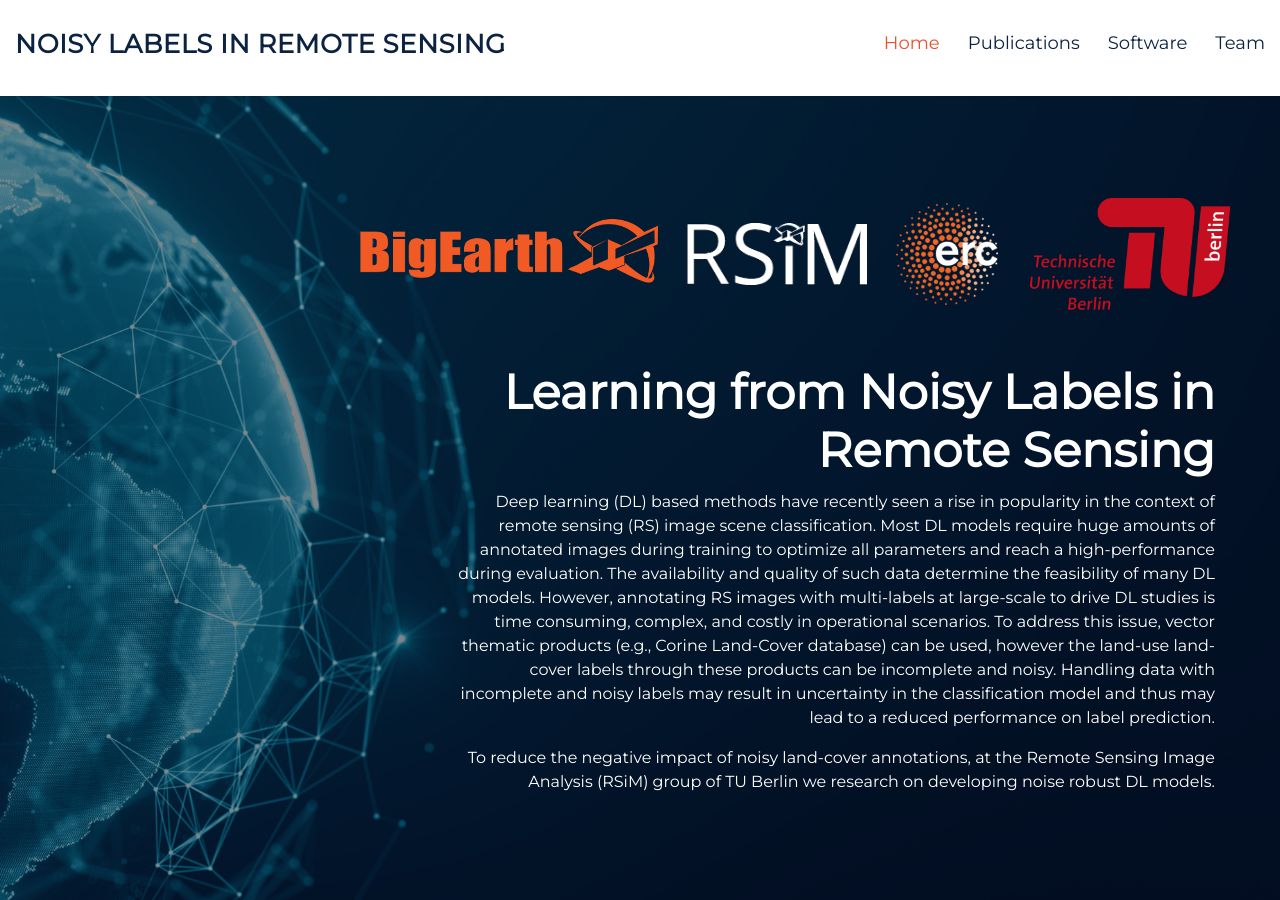
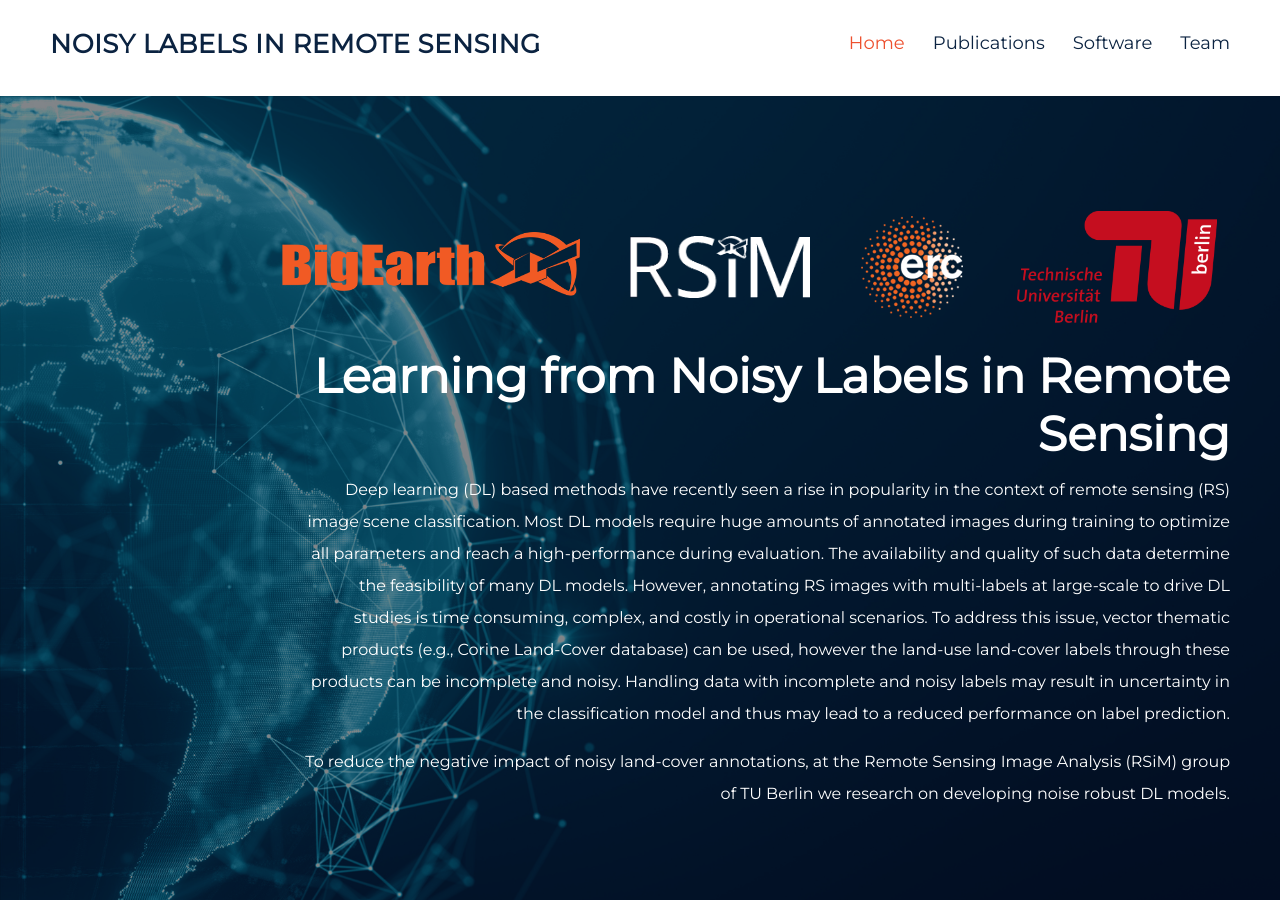
Before and after one commit to rsim-tu-berlin/noisy-label-in-rs.org, a Jekyll site: the page built from README.md, in a window 1280 px wide and 900 px high. Built offline with Jekyll 4.4.1, drawn with Linux system fonts in a browser that asks for light colours; our own code applies the rules of GitHub Pages for plain Markdown files.

Commit message:
add recent changes for different media sizes

```diff
--- a/_config.yml
+++ b/_config.yml
@@ -3,3 +3,8 @@ description: >- # this means to ignore newlines until "baseurl:"
   Noisy Labels in Remote Sensing
 baseurl: ""
 url: https://www.noisy-labels-in-rs.org
+
+links_bigearth: https://bigearth.eu
+links_rsim: https://www.rsim.tu-berlin.de/menue/remote_sensing_image_analysis_group/
+links_erc: https://erc.europa.eu
+links_tuberlin: https://tu.berlin
--- a/_includes/header.html
+++ b/_includes/header.html
@@ -1,6 +1,6 @@
 <!-- ======= Header ======= -->
 <header id="header" class="fixed-top">
-  <div class="container d-flex align-items-center custom-container">
+  <div class="container d-flex align-items-center custom-header-container">
       <h1 class="logo mr-auto"><a href="/">Noisy Labels In Remote Sensing</a></h1>
       <!-- Uncomment below if you prefer to use an image logo -->
       <!-- <a href="index.html" class="logo mr-auto"><img src="assets/img/logo.png" alt="" class="img-fluid"></a>-->
--- a/_layouts/page.html
+++ b/_layouts/page.html
@@ -5,13 +5,12 @@
     <meta http-equiv="Content-Type" content="text/html; charset=UTF-8" />
     <meta content="width=device-width, initial-scale=1.0" name="viewport">
 
-    <title>{{title}}</title>
+    <title>{{site.title}}</title>
     <meta name="description" content="Noisy Labels in Remote Sensing">
     <meta name="keywords" content="">
 
     <!-- Favicons -->
-    <link href="assets/img/favicon.png" rel="icon">
-    <link href="assets/img/apple-touch-icon.png" rel="apple-touch-icon">
+    <link href="assets/img/favicon.ico" rel="icon">
 
     <meta property="og:title" content="Noisy Labels in Remote Sensing">
     <meta property="og:description" content="Noisy Labels in Remote Sensing">
@@ -36,14 +35,18 @@
     <link href="assets/vendor/aos/aos.css" rel="stylesheet">
 
     <!-- Custom styles for this template -->
-    <style type="text/css" media="screen">
+    <link href="assets/css/style.css" rel="stylesheet">
+    <link href="assets/css/custom.css" rel="stylesheet">
+
+    <!-- <style type="text/css" media="screen">
+        @import url( assets/css/custom.css );
         @import url( assets/css/style.css );
-        @import url( assets/css/custom.css );
-    </style>
+    </style> -->
   </head>
 
   <body>
     {% include header.html %}
+
     {{content}}
     <!-- ======= Hero Section ======= -->
     <section id="hero">
@@ -54,20 +57,20 @@
         <div class="carousel-inner" role="listbox">
           <!-- Slide 1 -->
           <div class="carousel-item active" style="background-image: url(assets/img/bg.jpg)">
-            <div class="carousel-container">
-              <div class="container text-right" style="max-width: 100%; padding-left: 400px;">
+            <div class="carousel-container custom-carousel-container">
+              <div class="container text-right custom-container">
 
-                <div id="logos" style="position: absolute; top: 20px; right: 0px; height: 110px;">
-                  <img src="./assets/img/logos/BigEarth.png" class="mr-4"/>
-                  <img src="./assets/img/logos/RSiM_1.png" width="180px"/>
-                  <img src="./assets/img/logos/ERC_1.png" />
-                  <img src="./assets/img/logos/TU_Berlin.jpg" width="200px" />
+                <div id="logos">
+                  <div class="logo-image" id="logo-bigearth"><a href="{{site.links_bigearth}}" target="_blank"><img src="./assets/img/logos/BigEarth.png" class="mr-4"/> </a></div>
+                  <div class="logo-image"><a href="{{site.links_rsim}}" target="_blank"><img src="./assets/img/logos/RSiM_1.png" width="180px"/></a></div>
+                  <div class="logo-image"><a href="{{site.links_erc}}" target="_blank"><img src="./assets/img/logos/ERC_1.png" /></a></div>
+                  <div class="logo-image"><a href="{{site.links_tuberlin}}" target="_blank"><img src="./assets/img/logos/TU_Berlin.jpg" width="200px" /></a></div>
                 </div>
 
-                <h2 class="animate__animated animate__fadeInDown">Learning from Noisy Labels in Remote Sensing</h2>
-                  <p class="animate__animated animate__fadeInUp">Deep learning (DL) based methods have recently seen a rise in popularity in the context of remote sensing (RS) image scene classification. Most DL models require huge amounts of annotated images during training to optimize all parameters and reach a high-performance during evaluation. The availability and quality of such data determine the feasibility of many DL models. However, annotating RS images with multi-labels at large-scale to drive DL studies is time consuming, complex, and costly in operational scenarios. To address this issue, vector thematic products (e.g., Corine Land-Cover database) can be used, however the land-use land-cover labels through these products can be incomplete and noisy. Handling data with incomplete and noisy labels may result in uncertainty in the classification model and thus may lead to a reduced performance on label prediction.</p>
-                  <p class="animate__animated animate__fadeInUp">To reduce the negative impact of noisy land-cover annotations, at the Remote Sensing Image Analysis (RSiM) group of TU Berlin we research on developing noise robust DL models. </p>
-                  <!-- <a href="#about" class="btn-get-started animate__animated animate__fadeInUp scrollto">Read More</a> -->
+                <h2 class="animate__animated animate__fadeInDown custom-h2">Learning from Noisy Labels in Remote Sensing</h2>
+                <p class="animate__animated animate__fadeInUp">Deep learning (DL) based methods have recently seen a rise in popularity in the context of remote sensing (RS) image scene classification. Most DL models require huge amounts of annotated images during training to optimize all parameters and reach a high-performance during evaluation. The availability and quality of such data determine the feasibility of many DL models. However, annotating RS images with multi-labels at large-scale to drive DL studies is time consuming, complex, and costly in operational scenarios. To address this issue, vector thematic products (e.g., Corine Land-Cover database) can be used, however the land-use land-cover labels through these products can be incomplete and noisy. Handling data with incomplete and noisy labels may result in uncertainty in the classification model and thus may lead to a reduced performance on label prediction.</p>
+                <p class="animate__animated animate__fadeInUp">To reduce the negative impact of noisy land-cover annotations, at the Remote Sensing Image Analysis (RSiM) group of TU Berlin we research on developing noise robust DL models. </p>
+                <!-- <a href="#about" class="btn-get-started animate__animated animate__fadeInUp scrollto">Read More</a> -->
               </div>
             </div>
           </div>
@@ -121,12 +124,12 @@
             </div>
 
             <div class="col-lg-4 col-md-6 portfolio-item filter-app">
-              <img src="assets/img/software_1.png" class="img-fluid" alt="">
+              <img src="assets/img/software_3.png" class="img-fluid" alt="">
               <div class="portfolio-info">
                 <h4></h4>
-                <p class="custom-article-box">A tool to inject additive and subtractive noise to a multi-label classification dataset</p>
+                <p class="custom-article-box">Label Noise Injection Tools</p>
                 <!-- <a href="assets/img/software_1.png" data-gall="portfolioGallery" class="venobox preview-link" title="App 1"><i class="bx bx-plus"></i></a> -->
-                <a href="https://gitlab.tubit.tu-berlin.de/tburgert/multi_label_noise" class="details-link" title="More Details" target="_blank">
+                <a href="https://gitlab.tubit.tu-berlin.de/rsim/label-noise-injection-tools" class="details-link" title="More Details" target="_blank">
                   <i class="icofont-code"></i>
                 </a>
               </div>
--- a/assets/css/custom.css
+++ b/assets/css/custom.css
@@ -1,9 +1,127 @@
+/* Screens larger than > 840 px */
 .custom-container {
+	width: 80%;
+	margin-right: 0px;
+	padding-right: 0px;
+}
+
+.custom-header-container {
+	max-width: 100%;
+	padding: 0px 50px;
+}
+
+.container > p {
+	line-height: 2em;
+}
+
+.custom-article-box {
+	padding-right: 40px;
+}
+
+/* logo section */
+#logos {
+	position: absolute;
+	top: 0;
+	right: 0;
+	padding-top: 20px;
+	white-space: nowrap;
+	display: table;
+}
+
+.logo-image {
+	vertical-align: middle;
+	padding: 13px;
+	display: table-cell;
+}
+
+.logo-image img {
 	max-width: 100%;
 }
 
 
+/* Tablet */
+@media (max-width: 840px) {
+	.custom-container {
+		width: 80%;
+	}
 
-.custom-article-box {
-	padding-right: 40px;
+	.custom-header-container {
+		max-width: 100%;
+		padding: 0px 20px;
+	}
+
+	.container > p {
+		line-height: 2em;
+	}
+
+	.custom-h2 {
+		font-size: 14px;
+	}
+
+	/* logo section */
+	#logos {
+		/* height: 105px; */
+		/* background-color: #eee; */
+		white-space: nowrap;
+		width: 100%;
+		display: table;
+	}
+
+	.logo-image {
+		vertical-align: middle;
+		padding: 13px;
+		display: table-cell;
+	}
+
+	.logo-image img {
+		max-width: 100%;
+	}
 }
+
+/* Mobile Phones */
+@media (max-width: 400px) {
+	.custom-container {
+		width: 100%;
+		font-size: 12px;
+	}
+
+	#hero .carousel-container {
+		left: 20px;
+		right: 20px;
+		padding: 0px;
+	}
+
+	#header .logo a {
+	  font-size: 14px;
+	}
+
+	.custom-h2 {
+		font-size: 14px !important;
+	}
+
+	/* logo section */
+	#logos {
+		position: absolute;
+		top: 0px;
+		right: 0px;
+		/* height: 105px; */
+		/* background-color: #eee; */
+		white-space: nowrap;
+		width: 100%;
+		display: table;
+	}
+
+	#logo-bigearth {
+		padding-right: 5%;
+	}
+
+	.logo-image {
+		vertical-align: middle;
+		padding: 0px;
+		display: table-cell;
+	}
+
+	.logo-image img {
+		max-width: 100%;
+	}
+}
--- a/assets/css/style.css
+++ b/assets/css/style.css
@@ -300,7 +300,7 @@ h1, h2, h3, h4, h5, h6 {
   position: fixed;
   top: 55px;
   right: 15px;
-  bottom: 15px;
+  /* bottom: 15px; */
   left: 15px;
   z-index: 9999;
   overflow-y: auto;
@@ -445,7 +445,7 @@ h1, h2, h3, h4, h5, h6 {
 
 #hero .carousel-inner .carousel-item {
   transition-property: opacity;
-  background-position: center top;
+  background-position: left top;
 }
 
 #hero .carousel-inner .carousel-item,
```
Also changed, not shown: index.md (+0 -2 lines), assets/img/favicon.ico (added), assets/img/software_3.png (added).
